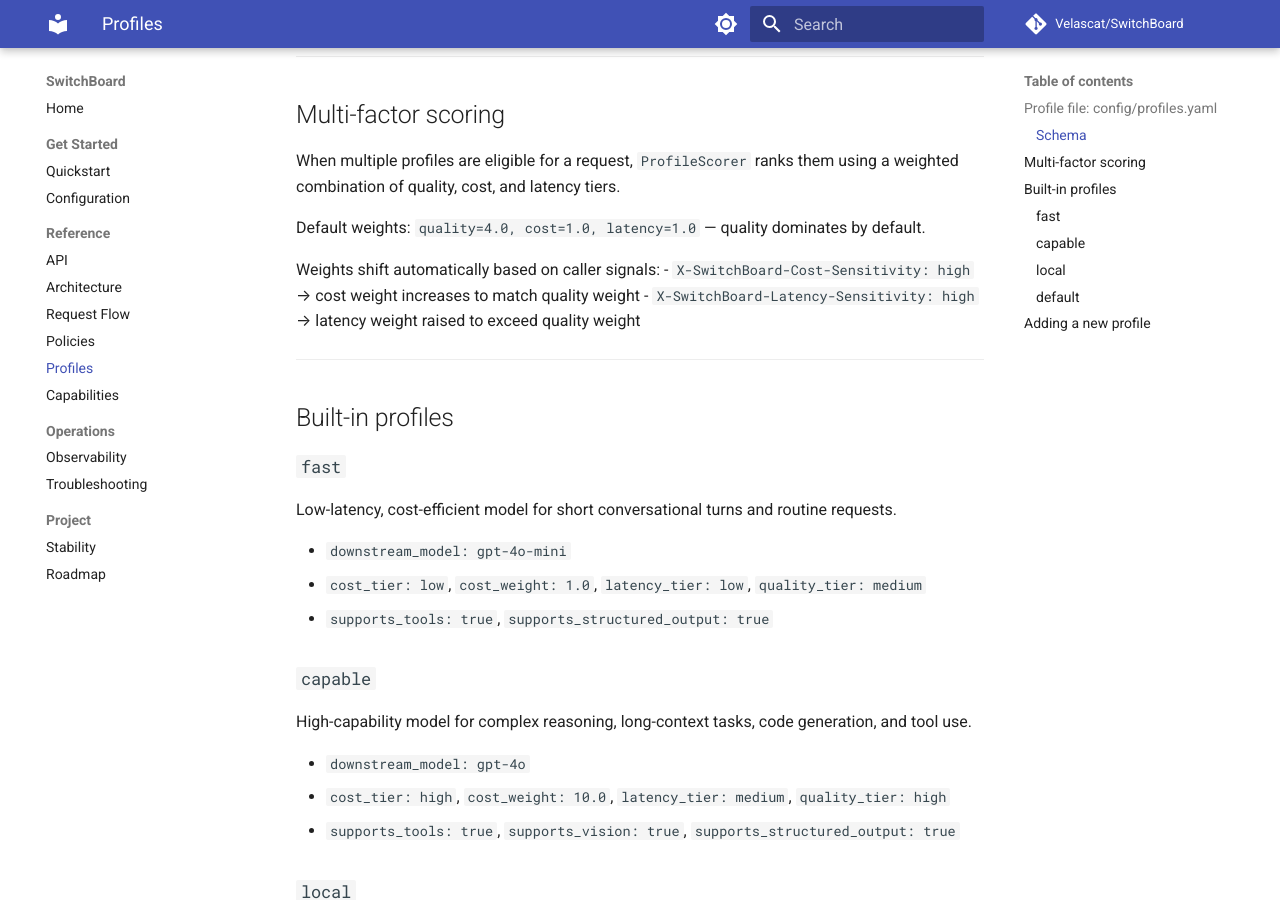
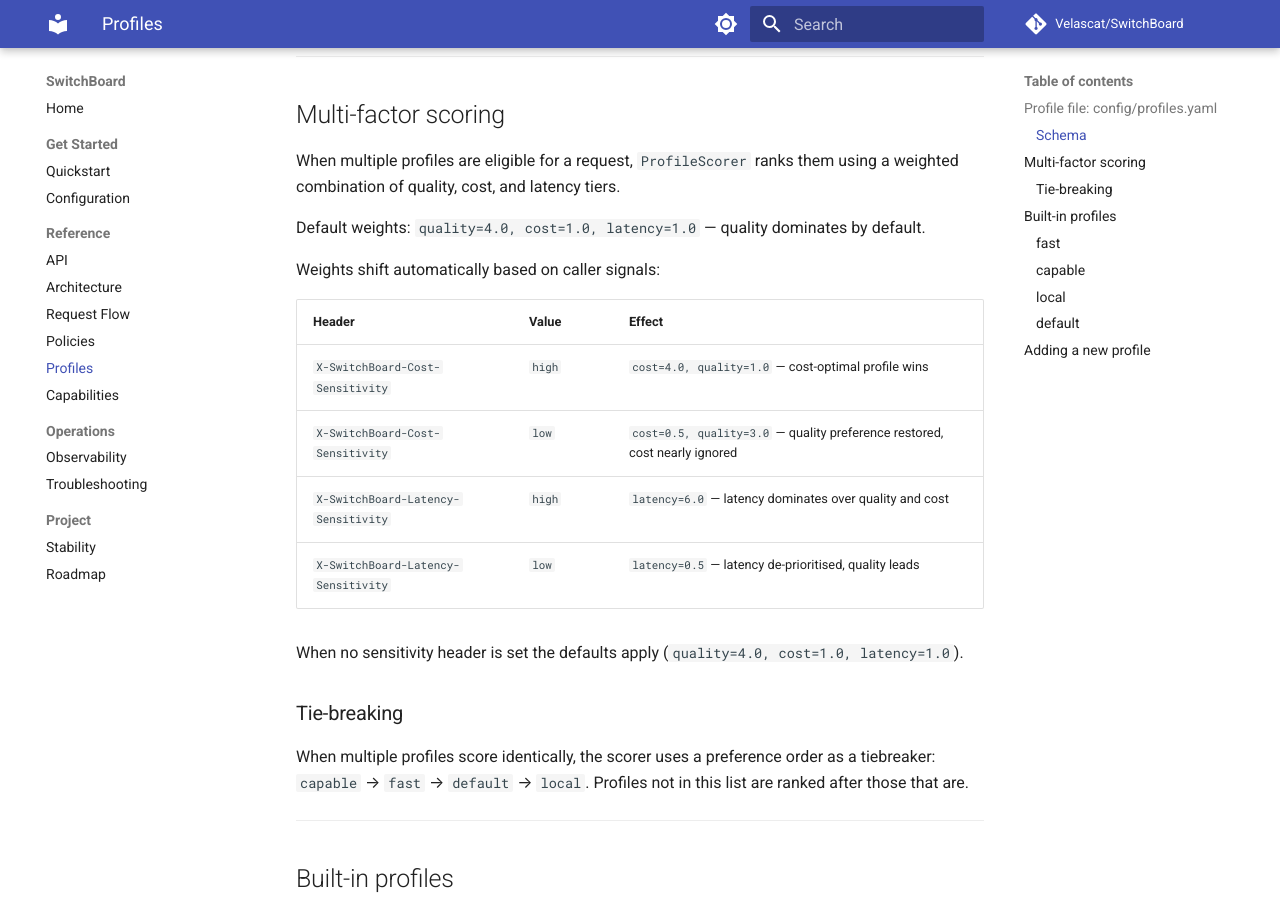
Before and after one commit to Velascat/SwitchBoard, an MkDocs documentation site: the page built from docs/profiles.md, in a window 1280 px wide and 900 px high, scrolled down 1599 px. Built offline with MkDocs 1.6.1 and Material for MkDocs 9.7.7, drawn with Linux system fonts in a browser that asks for light colours; comment, search, counter and statistics services are not loaded.

Commit message:
docs: document low-sensitivity scorer weights, tie-breaking order, and passthrough fallback
- profiles.md: expand multi-factor scoring table to include cost_sensitivity=low
  (cost=0.5, quality=3.0) and latency_sensitivity=low (latency=0.5) variants;
  add tie-breaking preference order (capable → fast → default → local)
- capabilities.md: document the passthrough fallback edge case — when a profile is
  missing from the registry but a model_hint is present, the model value is forwarded
  directly with rule_name="passthrough_fallback" rather than returning a 503

Co-Authored-By: Claude Sonnet 4.6 <noreply@anthropic.com>

```diff
--- a/docs/profiles.md
+++ b/docs/profiles.md
@@ -51,8 +51,20 @@ When multiple profiles are eligible for a request, `ProfileScorer` ranks them us
 Default weights: `quality=4.0, cost=1.0, latency=1.0` — quality dominates by default.
 
 Weights shift automatically based on caller signals:
-- `X-SwitchBoard-Cost-Sensitivity: high` → cost weight increases to match quality weight
-- `X-SwitchBoard-Latency-Sensitivity: high` → latency weight raised to exceed quality weight
+
+| Header | Value | Effect |
+|--------|-------|--------|
+| `X-SwitchBoard-Cost-Sensitivity` | `high` | `cost=4.0, quality=1.0` — cost-optimal profile wins |
+| `X-SwitchBoard-Cost-Sensitivity` | `low` | `cost=0.5, quality=3.0` — quality preference restored, cost nearly ignored |
+| `X-SwitchBoard-Latency-Sensitivity` | `high` | `latency=6.0` — latency dominates over quality and cost |
+| `X-SwitchBoard-Latency-Sensitivity` | `low` | `latency=0.5` — latency de-prioritised, quality leads |
+
+When no sensitivity header is set the defaults apply (`quality=4.0, cost=1.0, latency=1.0`).
+
+### Tie-breaking
+
+When multiple profiles score identically, the scorer uses a preference order as a tiebreaker:
+`capable` → `fast` → `default` → `local`. Profiles not in this list are ranked after those that are.
 
 ---
 
```
Also changed, not shown: docs/capabilities.md (+4 -0 lines).
